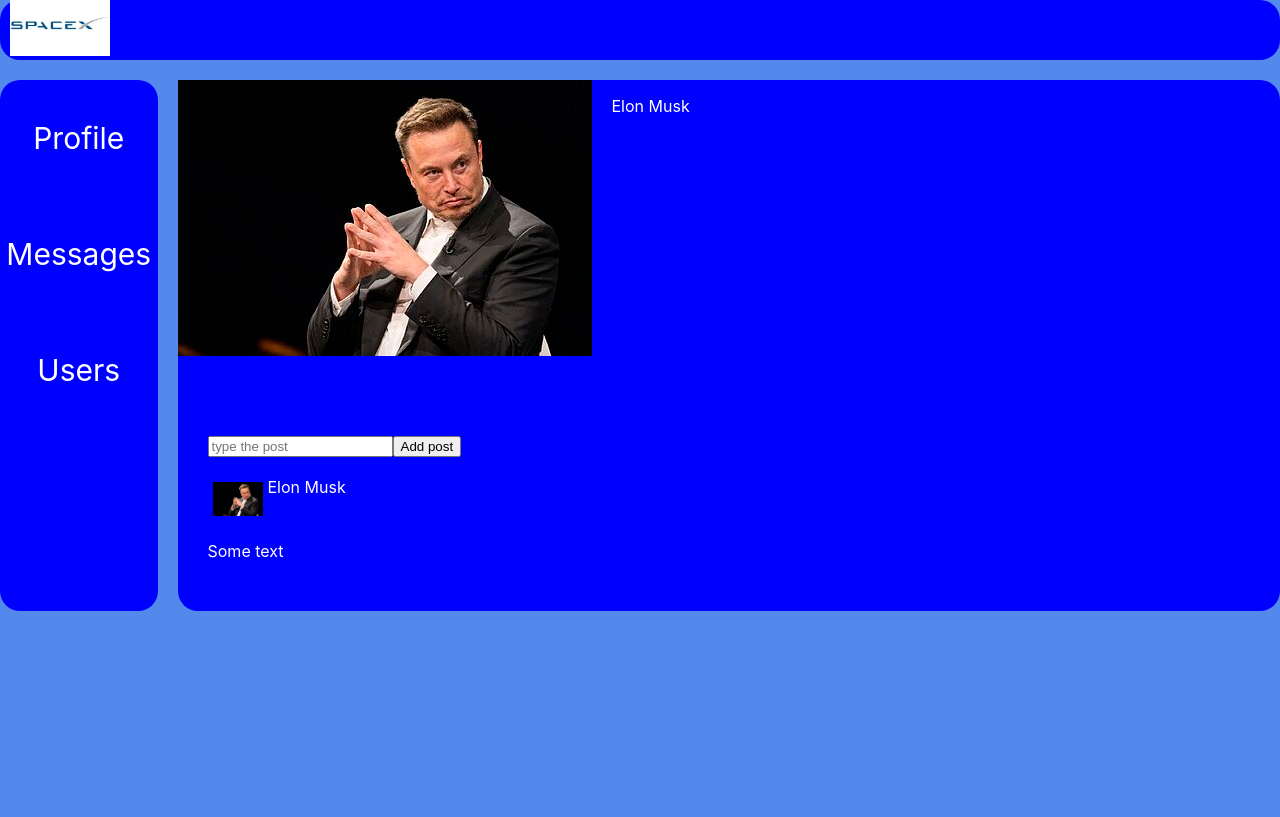
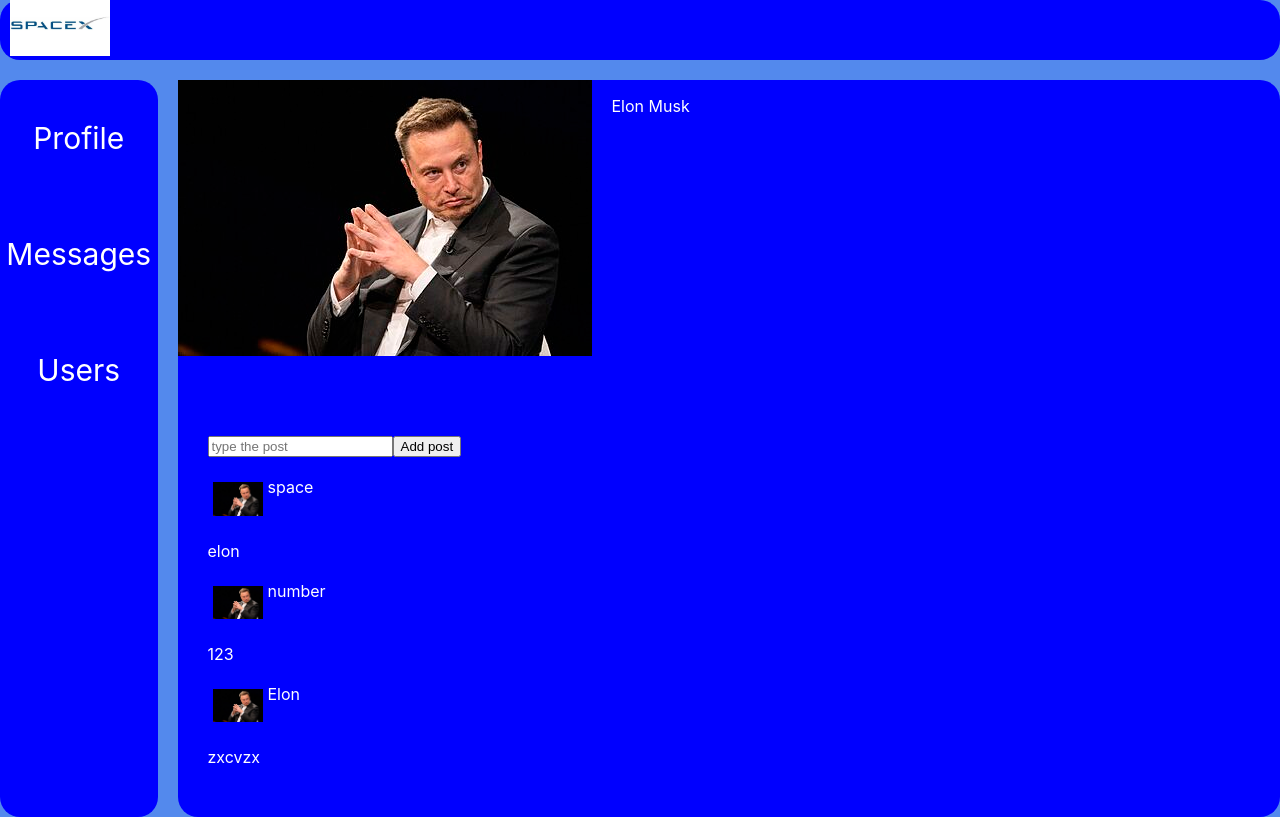
Before and after one commit to grimmd4ni/social-network, a React (Create React App) app: page / in a window 1280 px wide. Built offline with nearby package versions, Linux system fonts and the light colour scheme.

Commit message:
postsAdded

```diff
--- /dev/null
+++ b/src/components/profile/posts/post/post.jsx
@@ -0,0 +1,13 @@
+import React from 'react'
+import elonMini from '../../../../images/elonmusk.jpg'
+function Post(props) {
+  return (
+        <div className="post ">
+            <img src={elonMini} alt="" />
+            <span >{props.name}</span>
+            <p>{props.message}</p>
+        </div>
+  );
+}
+
+export default Post;
--- /dev/null
+++ b/src/components/profile/posts/posts.jsx
@@ -0,0 +1,17 @@
+import React from 'react'
+import elon from '../../../images/elonmusk.jpg'
+import elonMini from '../../../images/elonmusk.jpg'
+import Post from "./post/post.jsx"
+function Posts() {
+  return (
+      <div className="posts">
+        <input className="profileInput" type="text" placeholder='type the post' />
+        <button className="addPost">Add post</button>
+        <Post message="elon" name="space"/>
+        <Post message="123" name="number"/>
+        <Post message="zxcvzx" name="Elon"/>
+      </div>
+  );
+}
+
+export default Posts;
--- a/src/components/profile/profile.jsx
+++ b/src/components/profile/profile.jsx
@@ -1,7 +1,7 @@
 import React from 'react'
 import './profile.css';
 import elon from '../../images/elonmusk.jpg'
-import elonMini from '../../images/elonmusk.jpg'
+import Posts from "./posts/posts.jsx"
 function Profile() {
   return (
     <div className="profile">
@@ -9,15 +9,7 @@
         <img src={elon} alt="" />
         <p>Elon Musk</p>
       </div>
-      <div className="posts">
-        <input className="profileInput" type="text" placeholder='type the post' />
-        <button className="addPost">Add post</button>
-        <div className="post">
-            <img src={elonMini} alt="" />
-            <span >Elon Musk</span>
-            <p>Some text</p>
-        </div>
-      </div>
+      <Posts/>
 
     </div>
   );
```
